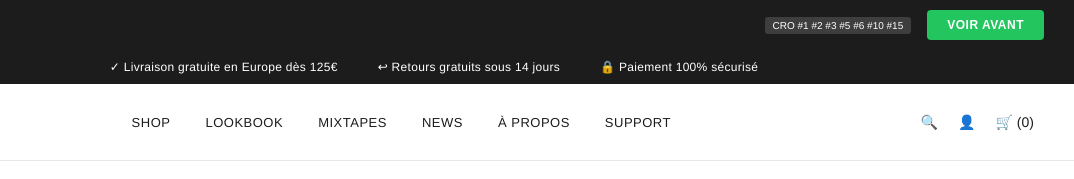
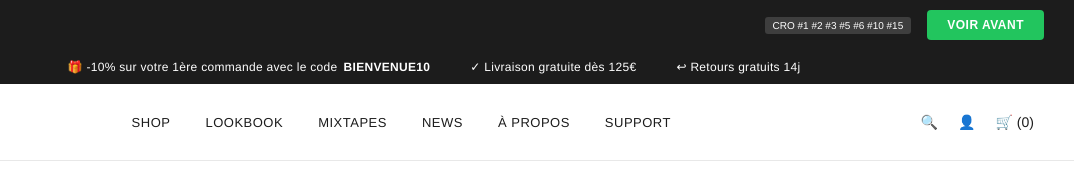
Before and after one commit to Benjamin-zed/beotien-deploy, a plain HTML site: page reco/fiche-produit.html in a window 1280 px wide. Both pictures are taken after a click on the button "VOIR APRÈS". Shown: the top 179 px of the page, 206-1280 px from the left. Drawn offline with Linux system fonts and the light colour scheme.

Commit message:
Ajout offre -10% première commande dans la barre d'annonce (APRÈS)
Co-Authored-By: Claude Opus 4.6 (1M context) <noreply@anthropic.com>

```diff
--- a/reco/fiche-produit.html
+++ b/reco/fiche-produit.html
@@ -152,9 +152,9 @@
         <div class="announcement-bar">
             <div class="announcement-before">Europe: free shipping on all orders over 125€. Worldwide: free shipping on all orders over €150.</div>
             <div class="announcement-after">
-                <span>✓ Livraison gratuite en Europe dès 125€</span>
-                <span>↩ Retours gratuits sous 14 jours</span>
-                <span>🔒 Paiement 100% sécurisé</span>
+                <span>🎁 -10% sur votre 1ère commande avec le code <strong>BIENVENUE10</strong></span>
+                <span>✓ Livraison gratuite dès 125€</span>
+                <span>↩ Retours gratuits 14j</span>
             </div>
         </div>
 
```
